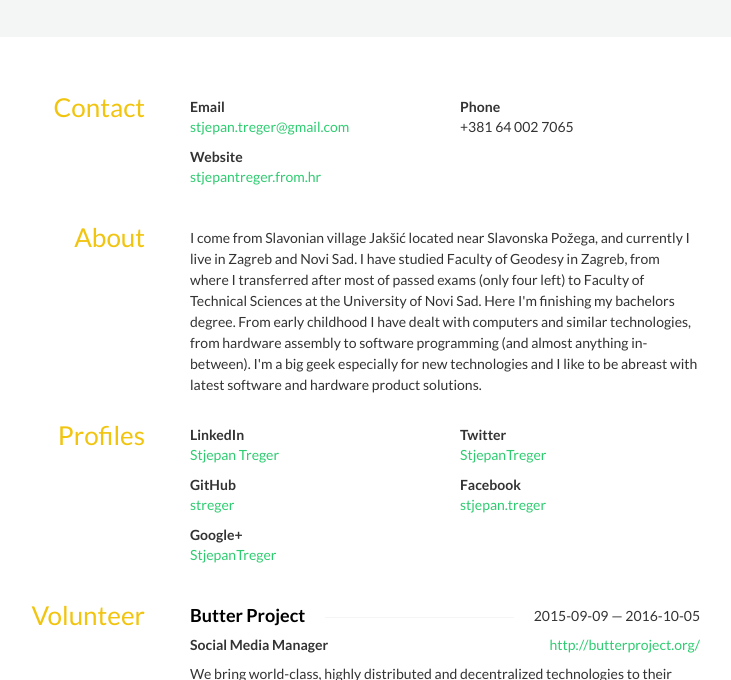
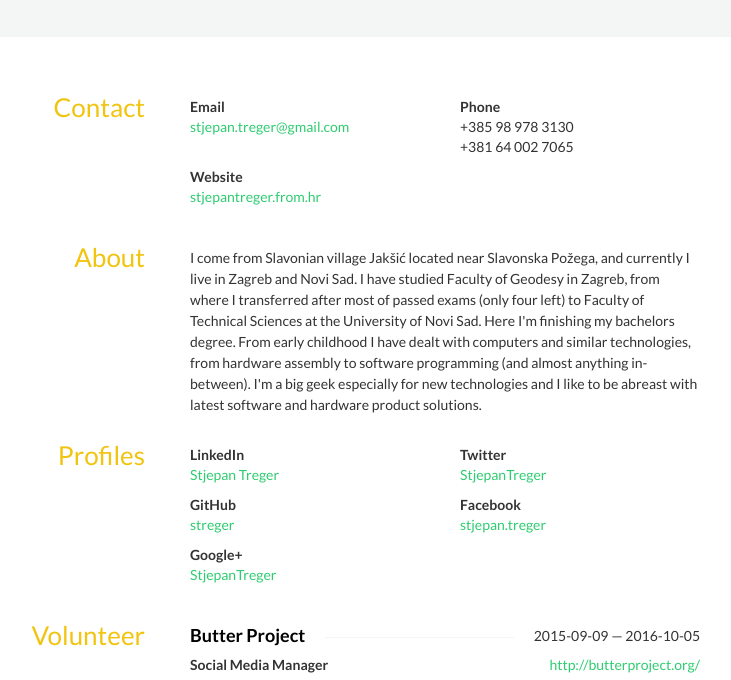
Before and after one commit to streger/resume, a plain HTML site: page index.html in a window 1280 px wide. Shown: the part 113-793 px from the top of the page, without its empty margins (285-1016 px from the left). Drawn offline with nearby package versions, Linux system fonts and the light colour scheme; some icons are missing.

Commit message:
add tel no.

```diff
--- a/index.html
+++ b/index.html
@@ -55,6 +55,7 @@ span{display:block;}#header{margin-bottom:10px;padding:40px 0;}#actions{display:
                         </div>
                         <div class="col-sm-6">
                             <strong>Phone</strong>
+                            <div class="phone">+385 98 978 3130</div>
                             <div class="phone">+381 64 002 7065</div>
                         </div>
                         <div class="col-sm-6">
```
